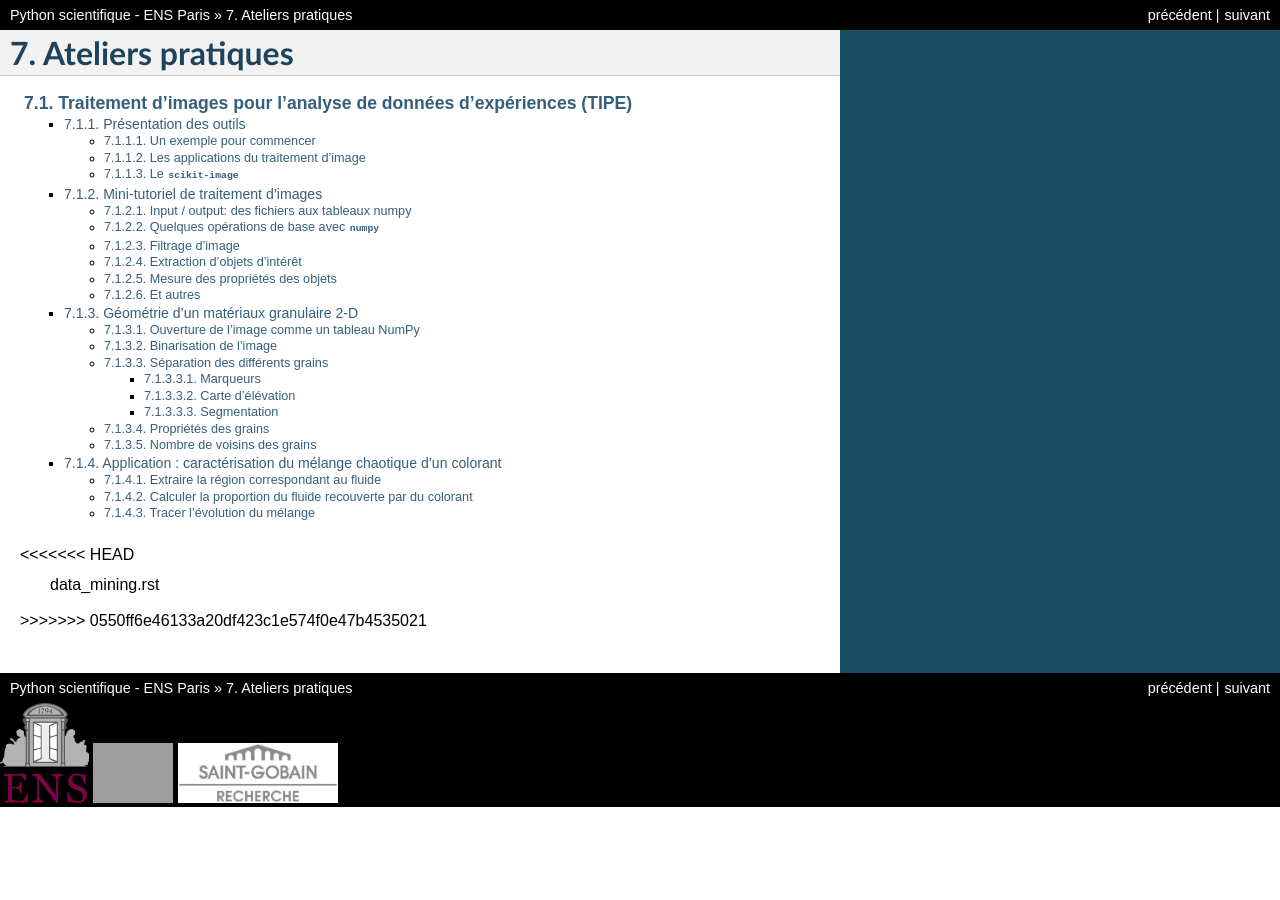
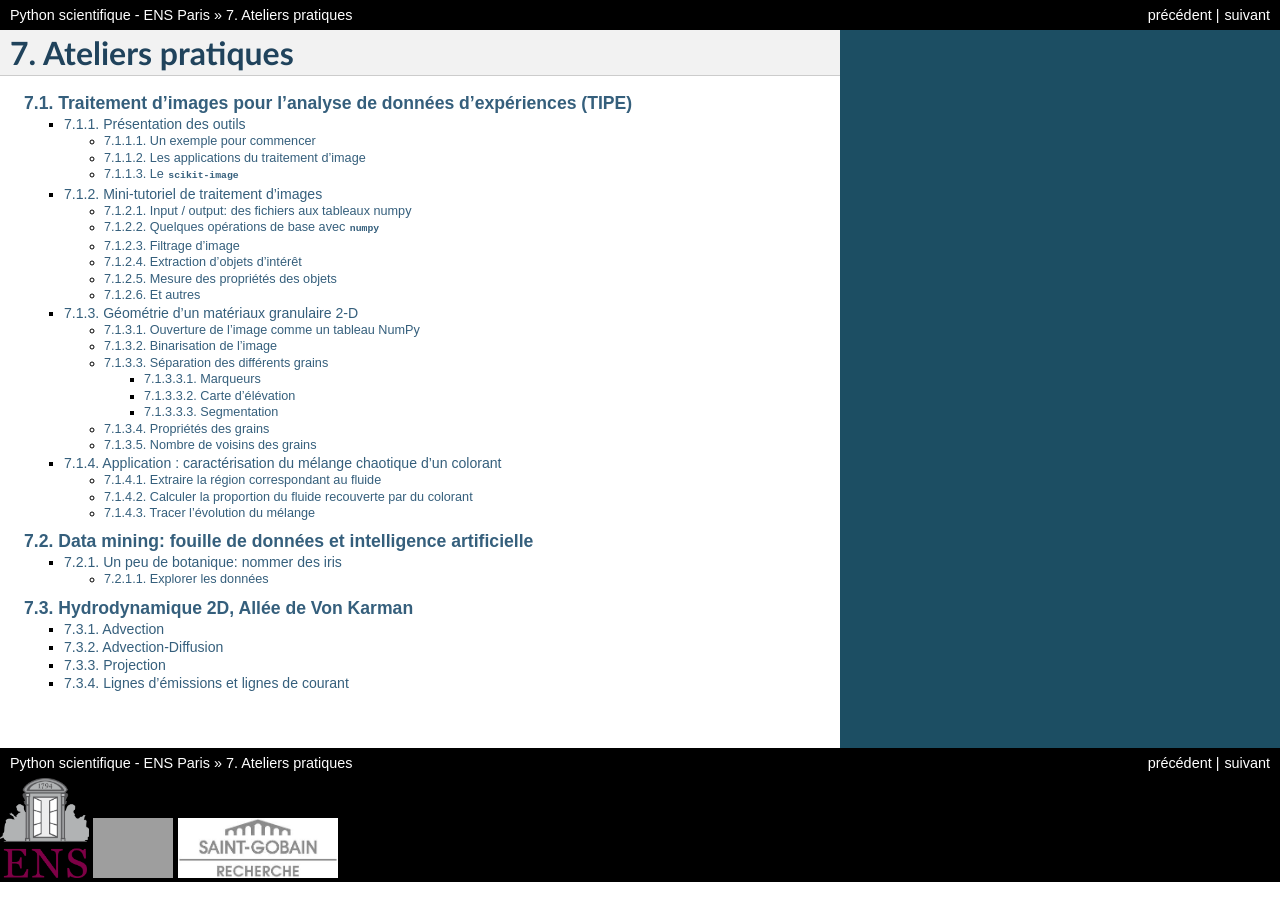
Before and after one commit to python-prepa/python-prepa, a Sphinx documentation site: the page built from ens-python-prepa/source/ateliers/index.rst, in a window 1280 px wide. Built offline with Sphinx 7.4.7, drawn with Linux system fonts in a browser that asks for light colours; formulas are drawn with MathJax 3; pages that are not in the unit, such as notebooks, are missing from menus; the version number could not be read and is left out; grey boxes are pictures that could not be loaded.

Commit message:
modified:   source/ateliers/VonKarman.rst 	modified:   source/ateliers/index.rst

```diff
--- a/ens-python-prepa/source/ateliers/VonKarman.rst
+++ b/ens-python-prepa/source/ateliers/VonKarman.rst
@@ -11,7 +11,7 @@ Advection
 On veut d'abord résoudre le problème d'advection scalaire
 par un schéma de transport semi-Lagrangien.
 
-Ecrire ce schéma dans un domaine p\'eriodique en completant le code
+Ecrire ce schéma dans un domaine périodique en completant le programme :
 
 .. only:: html
 
--- a/ens-python-prepa/source/ateliers/index.rst
+++ b/ens-python-prepa/source/ateliers/index.rst
@@ -5,6 +5,5 @@ Ateliers pratiques
       :maxdepth: 3
 
     image_processing.rst
-<<<<<<< HEAD
     data_mining.rst
->>>>>>> 0550ff6e46133a20df423c1e574f0e47b4535021
+    VonKarman.rst
```
